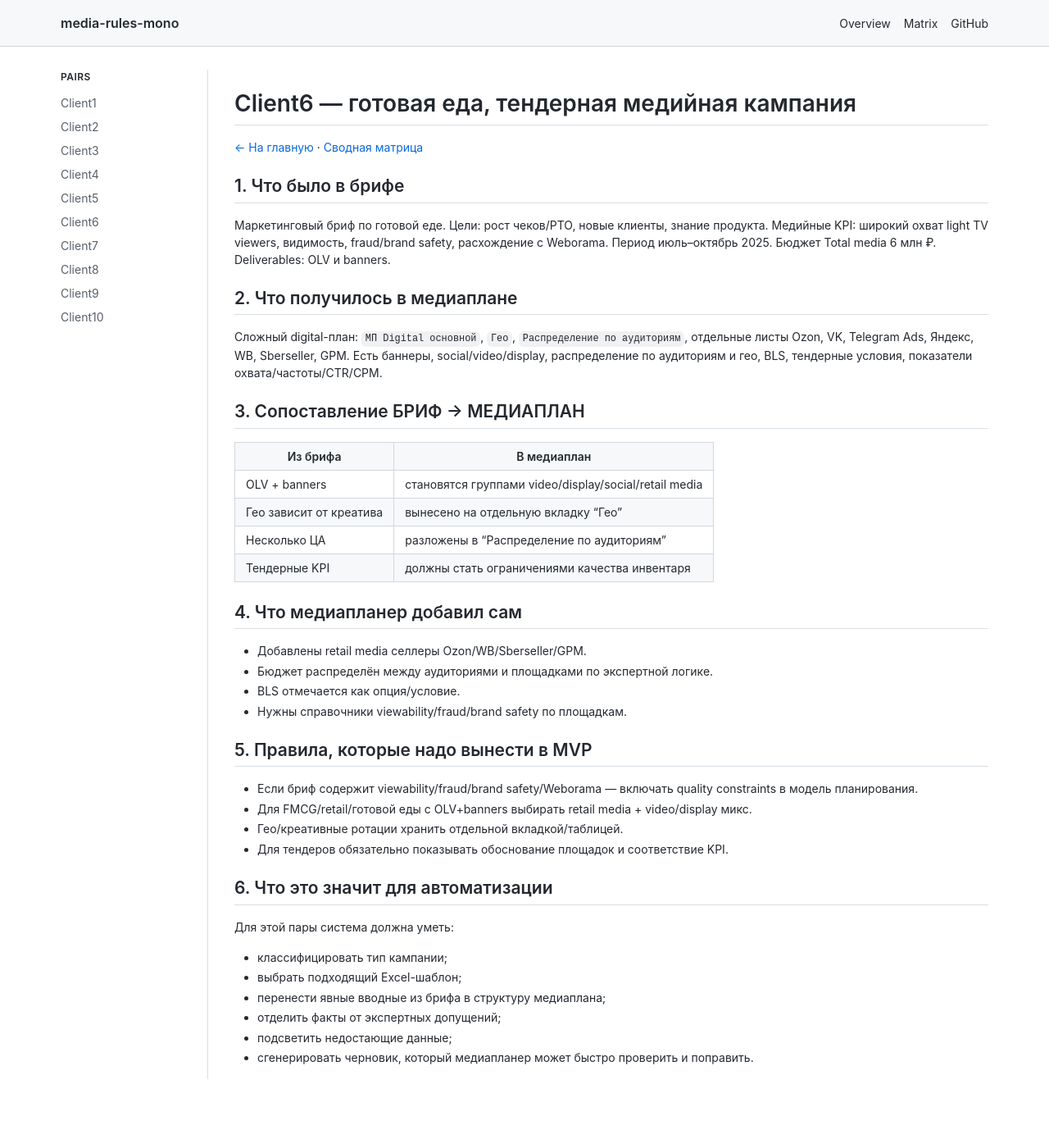
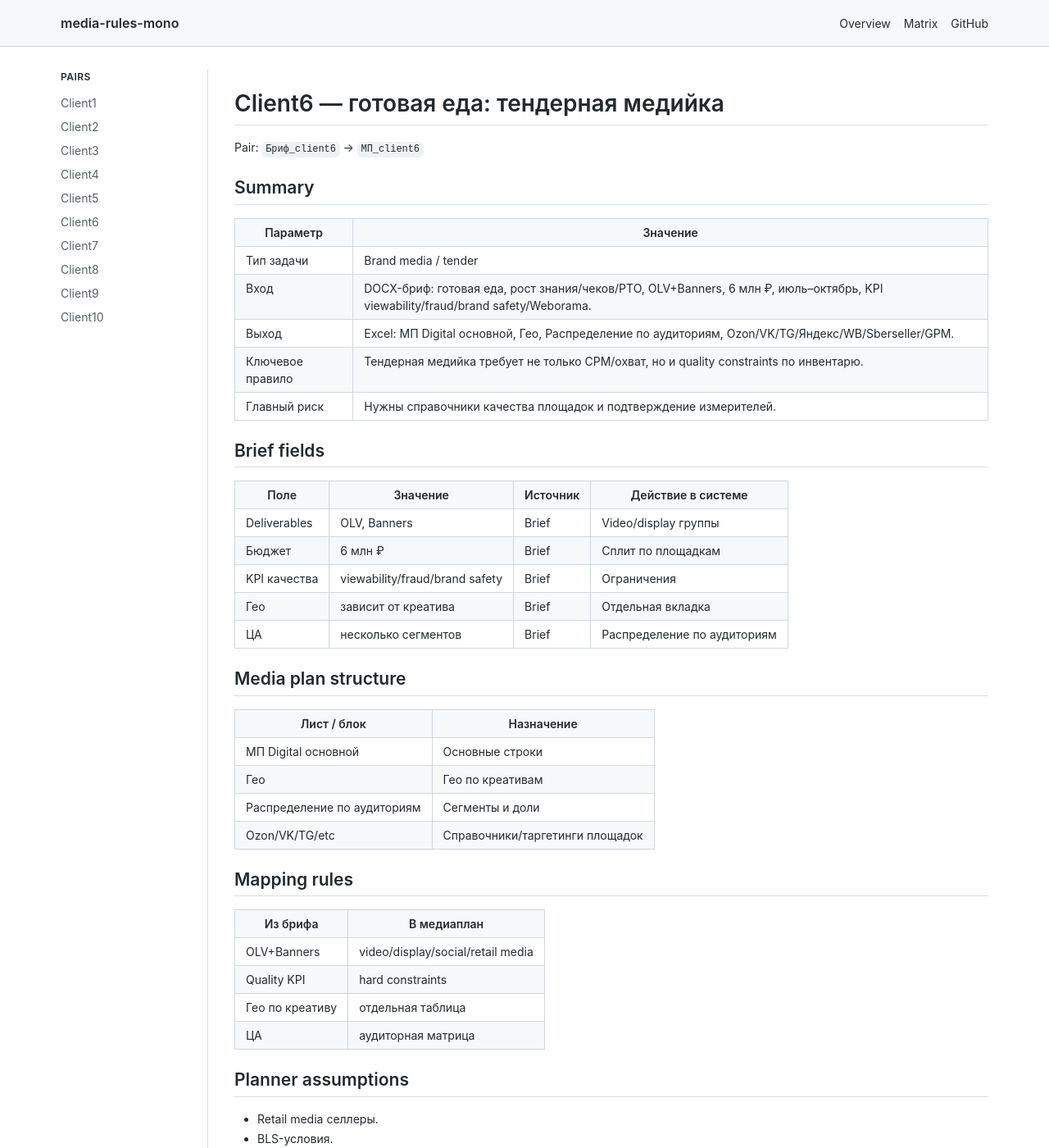
Before and after one commit to svoronkov-les13/media-rules-mono, a Jekyll site: the page built from client6.md, in a window 1280 px wide and 1400 px high. Shown: the whole window at 82% size. Built offline with Jekyll 4.4.1, drawn with Linux system fonts in a browser that asks for light colours; our own code applies the rules of GitHub Pages for plain Markdown files; some of the changed text lies outside the part shown.

Commit message:
docs: make client pages strict github-like specs

```diff
--- a/client6.md
+++ b/client6.md
@@ -1,50 +1,72 @@
 ---
 layout: default
-title: Client6 — готовая еда, тендерная медийная кампания
+title: Client6 — готовая еда: тендерная медийка
 ---
 
-# Client6 — готовая еда, тендерная медийная кампания
+# Client6 — готовая еда: тендерная медийка
 
-[← На главную](index.html) · [Сводная матрица](matrix.html)
+<div class="page-meta">Pair: <code>Бриф_client6</code> → <code>МП_client6</code></div>
 
-## 1. Что было в брифе
+## Summary
 
-Маркетинговый бриф по готовой еде. Цели: рост чеков/РТО, новые клиенты, знание продукта. Медийные KPI: широкий охват light TV viewers, видимость, fraud/brand safety, расхождение с Weborama. Период июль–октябрь 2025. Бюджет Total media 6 млн ₽. Deliverables: OLV и banners.
+| Параметр | Значение |
+|---|---|
+| Тип задачи | Brand media / tender |
+| Вход | DOCX-бриф: готовая еда, рост знания/чеков/РТО, OLV+Banners, 6 млн ₽, июль–октябрь, KPI viewability/fraud/brand safety/Weborama. |
+| Выход | Excel: МП Digital основной, Гео, Распределение по аудиториям, Ozon/VK/TG/Яндекс/WB/Sberseller/GPM. |
+| Ключевое правило | Тендерная медийка требует не только CPM/охват, но и quality constraints по инвентарю. |
+| Главный риск | Нужны справочники качества площадок и подтверждение измерителей. |
 
-## 2. Что получилось в медиаплане
+## Brief fields
 
-Сложный digital-план: `МП Digital основной`, `Гео`, `Распределение по аудиториям`, отдельные листы Ozon, VK, Telegram Ads, Яндекс, WB, Sberseller, GPM. Есть баннеры, social/video/display, распределение по аудиториям и гео, BLS, тендерные условия, показатели охвата/частоты/CTR/CPM.
+| Поле | Значение | Источник | Действие в системе |
+|---|---|---|---|
+| Deliverables | OLV, Banners | Brief | Video/display группы |
+| Бюджет | 6 млн ₽ | Brief | Сплит по площадкам |
+| KPI качества | viewability/fraud/brand safety | Brief | Ограничения |
+| Гео | зависит от креатива | Brief | Отдельная вкладка |
+| ЦА | несколько сегментов | Brief | Распределение по аудиториям |
 
-## 3. Сопоставление БРИФ → МЕДИАПЛАН
+## Media plan structure
+
+| Лист / блок | Назначение |
+|---|---|
+| МП Digital основной | Основные строки |
+| Гео | Гео по креативам |
+| Распределение по аудиториям | Сегменты и доли |
+| Ozon/VK/TG/etc | Справочники/таргетинги площадок |
+
+## Mapping rules
 
 | Из брифа | В медиаплан |
 |---|---|
-| OLV + banners | становятся группами video/display/social/retail media |
-| Гео зависит от креатива | вынесено на отдельную вкладку “Гео” |
-| Несколько ЦА | разложены в “Распределение по аудиториям” |
-| Тендерные KPI | должны стать ограничениями качества инвентаря |
+| OLV+Banners | video/display/social/retail media |
+| Quality KPI | hard constraints |
+| Гео по креативу | отдельная таблица |
+| ЦА | аудиторная матрица |
 
-## 4. Что медиапланер добавил сам
+## Planner assumptions
 
-- Добавлены retail media селлеры Ozon/WB/Sberseller/GPM.
-- Бюджет распределён между аудиториями и площадками по экспертной логике.
-- BLS отмечается как опция/условие.
-- Нужны справочники viewability/fraud/brand safety по площадкам.
+- Retail media селлеры.
+- BLS-условия.
+- Площадочные справочники.
 
-## 5. Правила, которые надо вынести в MVP
+## MVP rules
 
-- Если бриф содержит viewability/fraud/brand safety/Weborama — включать quality constraints в модель планирования.
-- Для FMCG/retail/готовой еды с OLV+banners выбирать retail media + video/display микс.
-- Гео/креативные ротации хранить отдельной вкладкой/таблицей.
-- Для тендеров обязательно показывать обоснование площадок и соответствие KPI.
+- Viewability/fraud/brand safety → quality constraints.
+- FMCG/retail + OLV → retail media + video/display.
+- Гео/креативные ротации — отдельная таблица.
+- Для тендера показывать обоснование соответствия KPI.
 
-## 6. Что это значит для автоматизации
+## Automation checklist
 
-Для этой пары система должна уметь:
+- [ ] Классифицировать тип кампании
+- [ ] Выбрать Excel-шаблон
+- [ ] Извлечь явные поля из брифа
+- [ ] Отделить допущения медиапланера
+- [ ] Проверить hard-stop/warning
+- [ ] Сформировать Excel-черновик
 
-- классифицировать тип кампании;
-- выбрать подходящий Excel-шаблон;
-- перенести явные вводные из брифа в структуру медиаплана;
-- отделить факты от экспертных допущений;
-- подсветить недостающие данные;
-- сгенерировать черновик, который медиапланер может быстро проверить и поправить.
+---
+
+[← Overview](index.html) · [Matrix](matrix.html)
```
